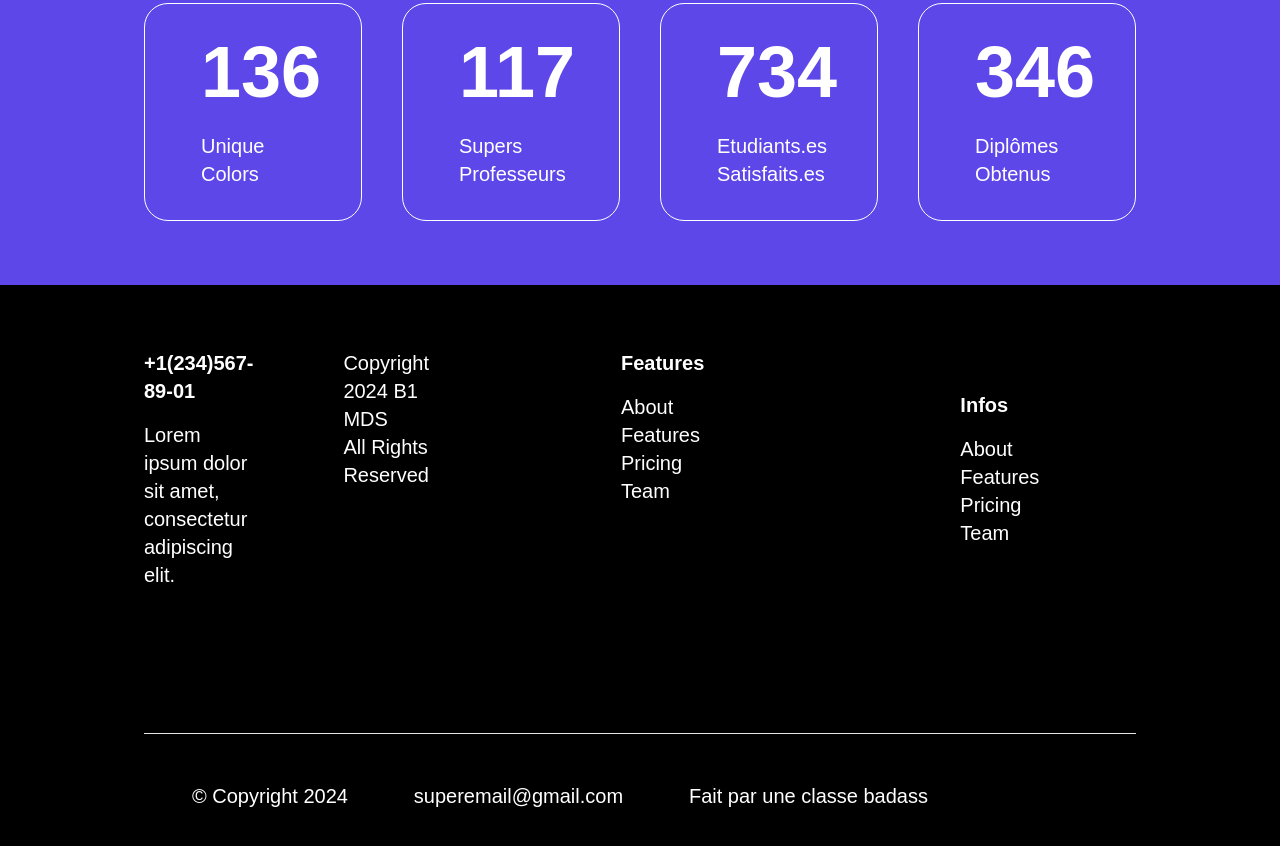
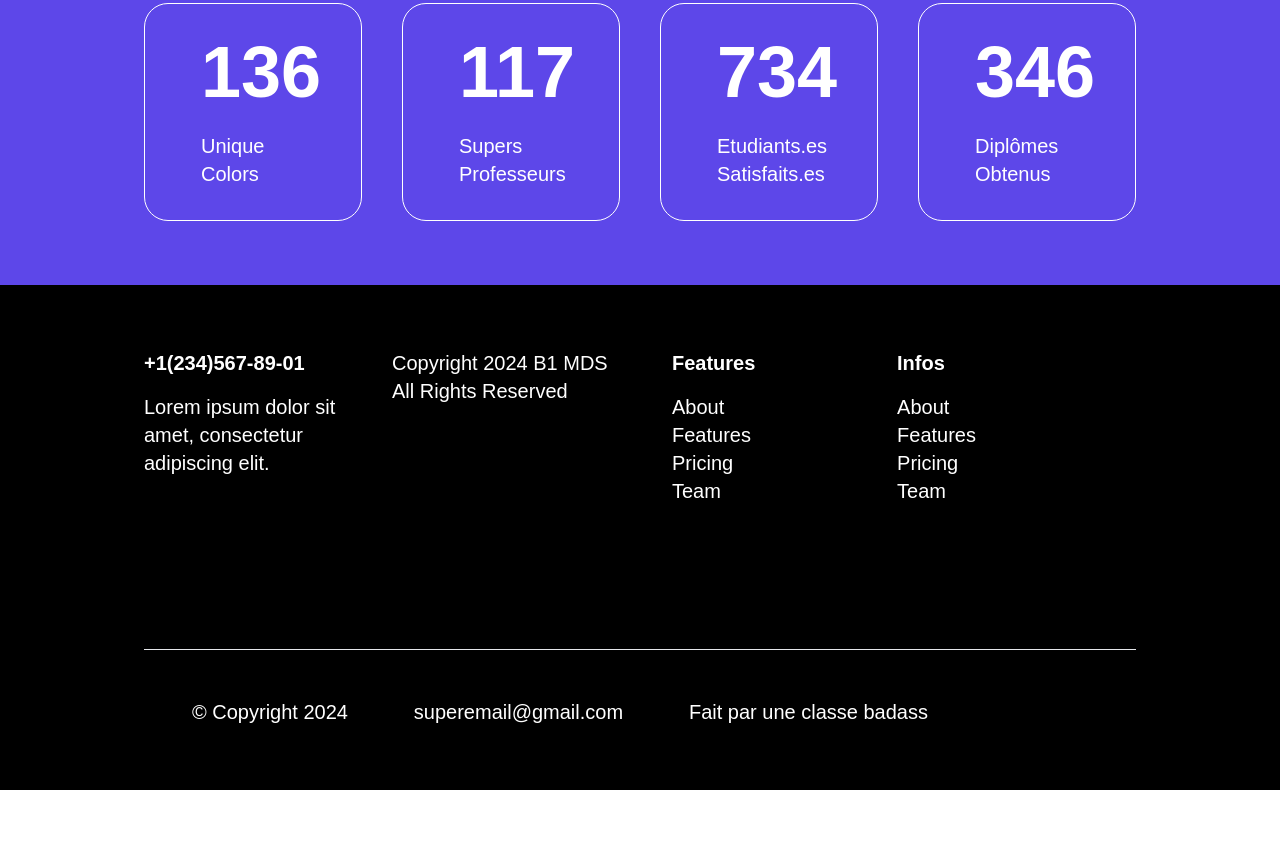
Before and after one commit to OlivierBldn/integration_tailwind_april, a website: page src/index.html in a window 1280 px wide. Shown: the part 2251-3097 px from the top of the page. After the commit the page ends 3041 px from the top, so only its background shows below. Drawn offline with Linux system fonts and the light colour scheme.

Commit message:
👌 IMPROVE: Footer Responsive OK

```diff
--- a/src/index.html
+++ b/src/index.html
@@ -135,27 +135,27 @@
 
 
   <!-- Footer -->
-  <footer class="bg-black text-white text-xs md:text-xl md:px-36 py-8 md:py-16">
-    <div class="mx-auto flex flex-col sm:flex-row md:pr-52 sm:justify-between">
-		<div class="flex flex-col items-center text-center mx-auto sm:flex-row md:w-1/2 sm:text-start sm:items-start">
+  <footer class="bg-black text-white text-xs lg:text-lg xl:text-xl 2xl:text-2xl xl:px-36 py-8 xl:py-16 sm:px-12">
+    <div class="mx-auto flex flex-col sm:flex-row sm:justify-between">
+		<div class="flex flex-col items-center text-center mx-auto sm:flex-row xl:w-1/2 sm:text-start sm:items-start">
 			<div class="sm:w-1/2 mx-auto">
 				<a href="tel:0012345678901" class="font-extrabold hover:underline">+1(234)567-89-01</a>
 				<p class="mt-4 sm:mr-8">Lorem ipsum dolor sit amet, consectetur adipiscing elit.</p>
 			</div>
-			<div class="mt-8 sm:mt-0 md:mx-16 sm:w-1/2">
+			<div class="mt-8 sm:mt-0 sm:w-1/2">
 				<p>Copyright 2024 B1 MDS</p>
 				<p>All Rights Reserved</p>
 			</div>
 		</div>
-		<div class="flex flex-col items-center mx-auto sm:flex-row sm:items-start sm:justify-start">
-			<div class="flex flex-col items-center mt-8 sm:mt-0 sm:items-start mx-8 md:mx-32">
+		<div class="flex flex-col items-center mx-auto sm:flex-row sm:items-start sm:justify-between xl:w-1/2 xl:pr-32 2xl:pr-52">
+			<div class="flex flex-col items-center mt-8 sm:mt-0 sm:items-start mx-8">
 				<p class="font-extrabold mb-4">Features</p>
 				<a href="#" class="hover:underline">About</a>
 				<a href="#" class="hover:underline">Features</a>
 				<a href="#" class="hover:underline">Pricing</a>
 				<a href="#" class="hover:underline">Team</a>
 			</div>
-			<div class="flex flex-col items-center my-8 sm:my-auto sm:items-start mx-8 md:mx-32">
+			<div class="flex flex-col items-center my-8 xl:my-0 sm:my-auto sm:items-start mx-8">
 				<p class="font-extrabold mb-4">Infos</p>
 				<a href="#" class="hover:underline">About</a>
 				<a href="#" class="hover:underline">Features</a>
@@ -164,9 +164,9 @@
 			</div>
 		</div>
     </div>
-	<div class="md:mt-36">
+	<div class="xl:mt-36">
 		<hr class="my-8">
-		<div class="flex flex-col items-center sm:flex-row sm:justify-between sm:items-center sm:pl-12 sm:pr-12 md:pr-52 sm:mt-8 md:mt-12">
+		<div class="flex flex-col items-center sm:flex-row sm:justify-between sm:items-center sm:pl-12 sm:pr-12 xl:pr-52 sm:mt-8 md:mt-12">
 			<p>&copy; Copyright 2024</p>
 			<a class="inline-block mt-2 sm:mt-0" href="mailto:superemail@gmail.com" class="hover:underline">superemail@gmail.com</a>
 			<p class="mt-2 sm:mt-0">Fait par une classe badass</p>
```
Also changed, not shown: dist/styles.css.
